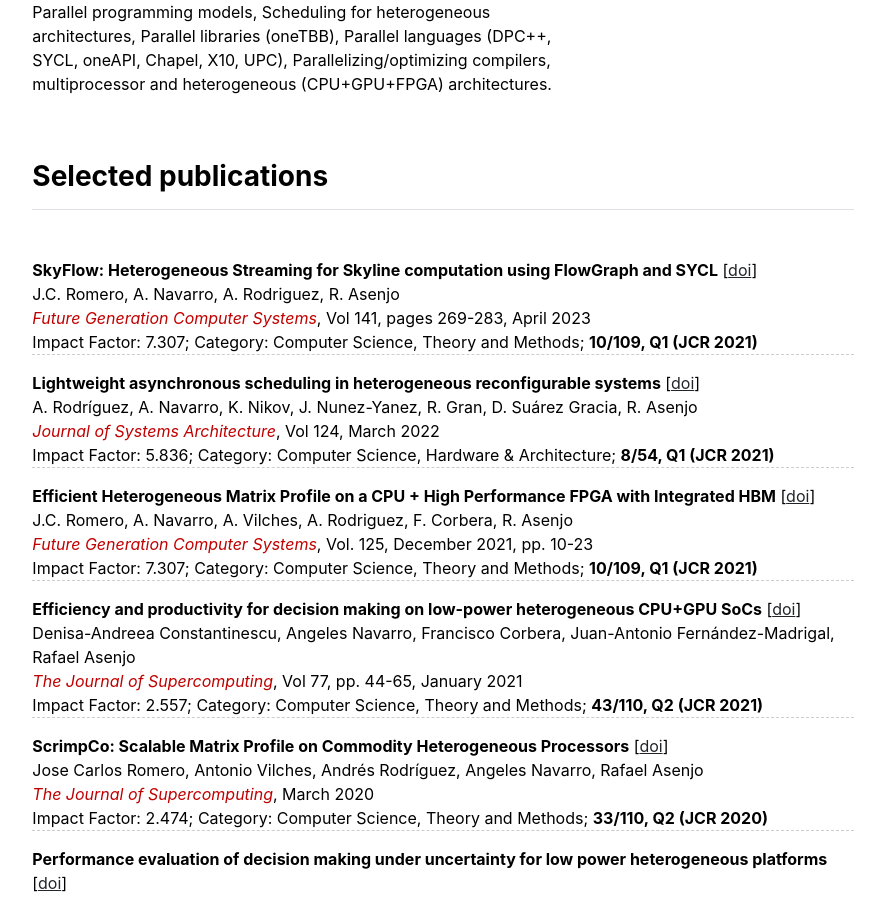
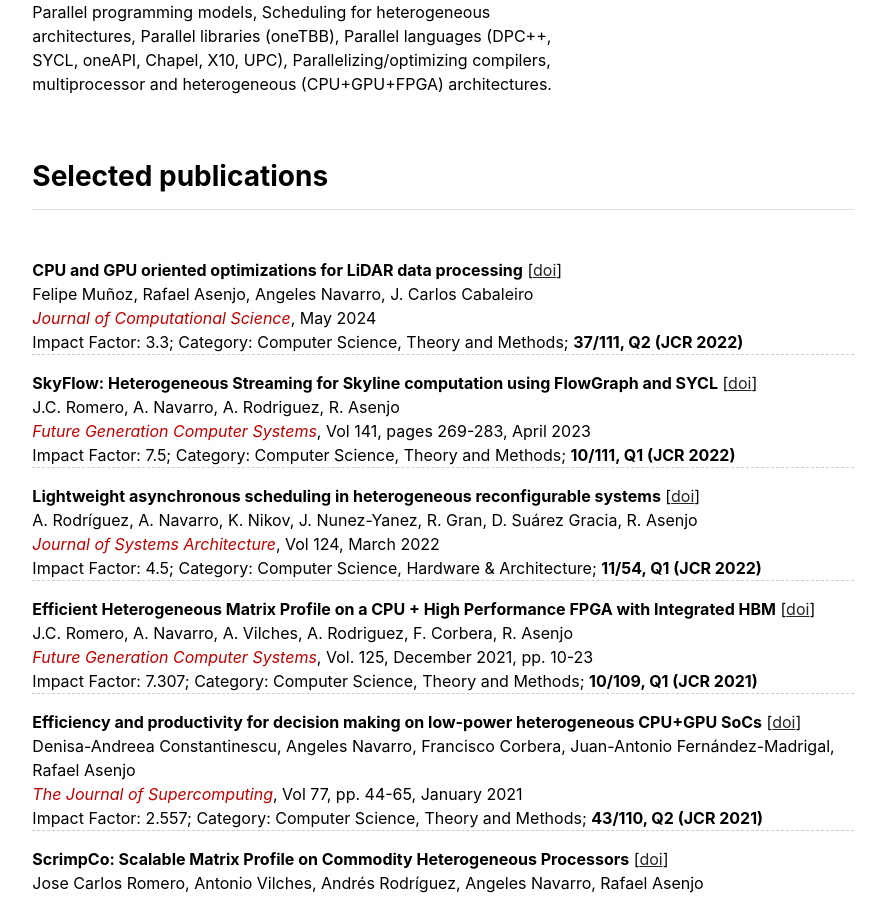
Before and after one commit to PPMC-DAC/WebSite, a Jekyll site: the page built from index.md, in a window 1280 px wide and 900 px high, scrolled down 551 px. Shown: the whole window, without its empty margins (197-1082 px from the left). Built offline with Jekyll 4.4.1, drawn with Linux system fonts in a browser that asks for light colours.

Commit message:
New paper

```diff
--- a/_data/publications.yml
+++ b/_data/publications.yml
@@ -1,3 +1,18 @@
+- title: 'CPU and GPU oriented optimizations for LiDAR data processing'
+  author: 'Felipe Muñoz, Rafael Asenjo, Angeles Navarro, J. Carlos Cabaleiro'
+  pub: "Journal of Computational Science"
+  other: "May 2024"
+  id: 'UMA-DAC-24/1'
+  name: 'JCS2024'
+  doi: https://doi.org/10.1016/j.jocs.2024.102317
+  url: https://www.sciencedirect.com/science/article/pii/S1877750324001108
+  year: '2024'
+  count:
+  if: '3.3; Category: Computer Science, Theory and Methods'
+  rank: 37/111, Q2 (JCR 2022)
+  type: journal
+  featured: true
+
 - title: 'SkyFlow: Heterogeneous Streaming for Skyline computation using FlowGraph and SYCL'
   author: 'J.C. Romero, A. Navarro, A. Rodriguez, R. Asenjo'
   pub: "Future Generation Computer Systems"
@@ -8,8 +23,8 @@
   url: https://www.sciencedirect.com/science/article/pii/S0167739X2200382X
   year: '2023'
   count:
-  if: '7.307; Category: Computer Science, Theory and Methods'
-  rank: 10/109, Q1 (JCR 2021)
+  if: '7.5; Category: Computer Science, Theory and Methods'
+  rank: 10/111, Q1 (JCR 2022)
   type: journal
   featured: true
 
@@ -44,8 +59,8 @@
   doi: 'https://doi.org/10.1016/j.sysarc.2022.102398'
   year: '2022'
   count:
-  if: '5.836; Category: Computer Science, Hardware & Architecture'
-  rank: 8/54, Q1 (JCR 2021)
+  if: '4.5; Category: Computer Science, Hardware & Architecture'
+  rank: 11/54, Q1 (JCR 2022)
   type: journal
   featured: true
 
```
Also changed, not shown: README.md.
